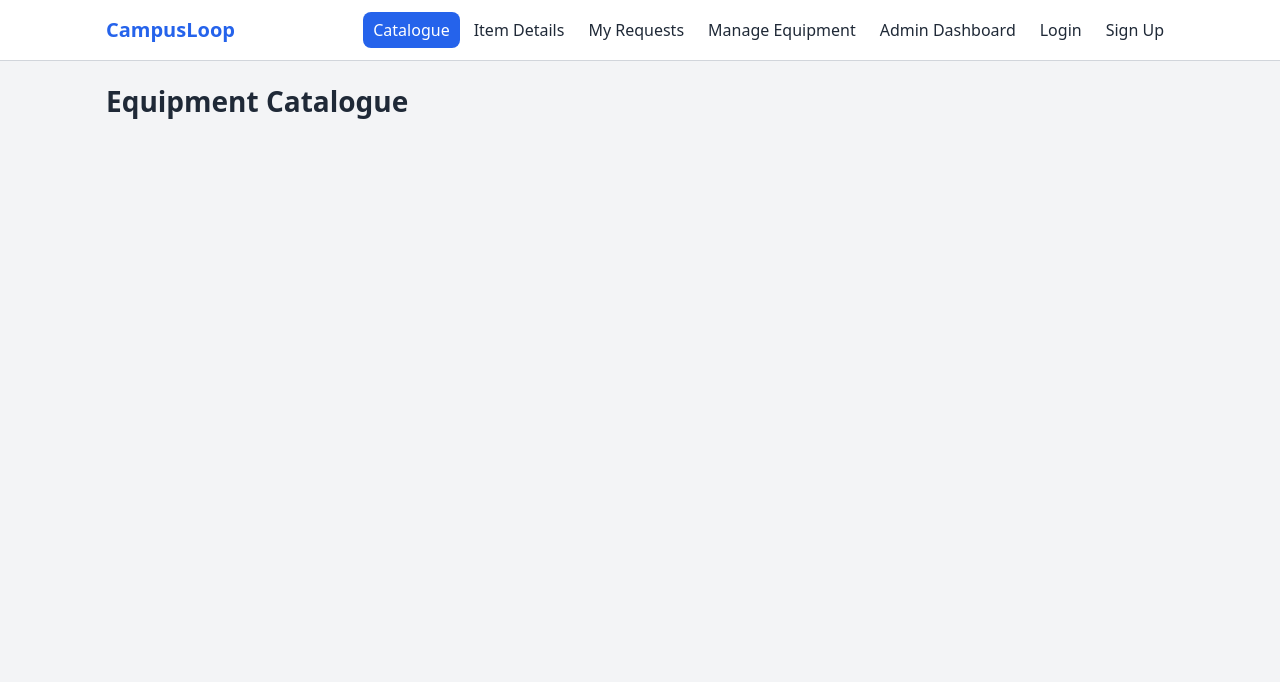
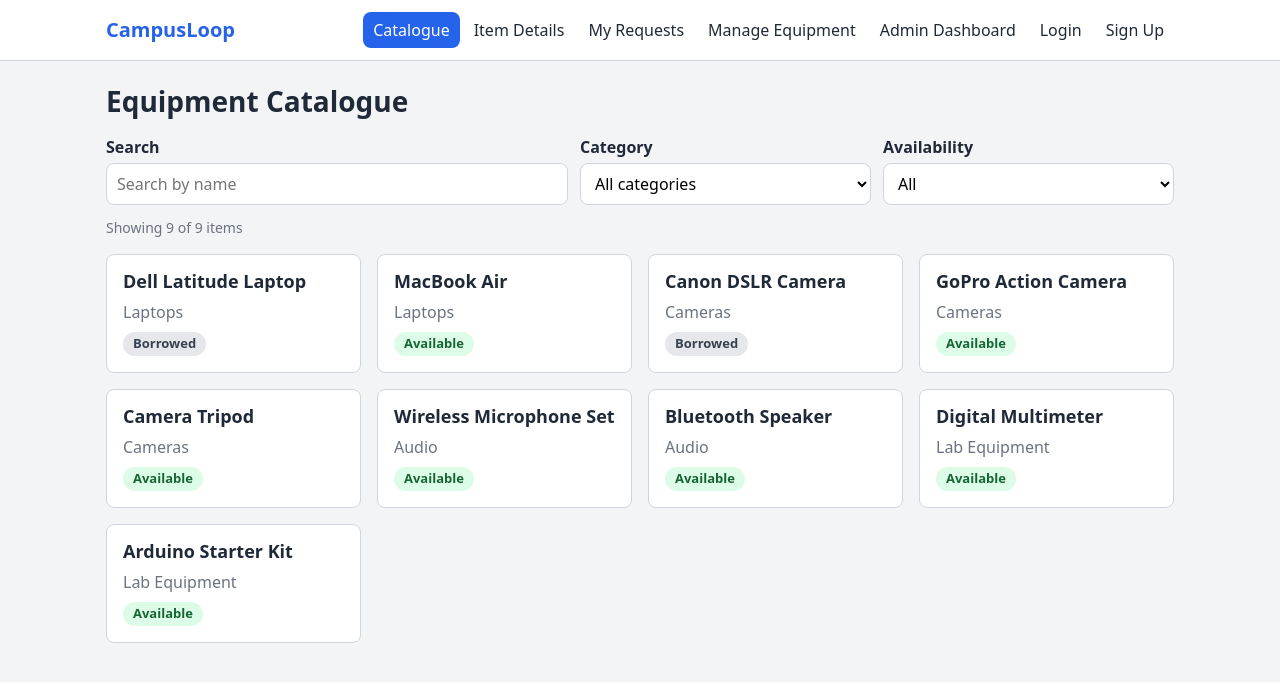
Before and after one commit to Ali-Muhammad24/campusloop, a React (Vite) app in the folder frontend/: page / in a window 1280 px wide. Shown: the top 682 px of the page. Built offline with nearby package versions, Linux system fonts and the light colour scheme.

Commit message:
Add equipment catalogue

```diff
--- /dev/null
+++ b/frontend/src/components/EquipmentCard.tsx
@@ -0,0 +1,22 @@
+import { Link } from 'react-router-dom';
+import type { Equipment } from '../types';
+
+// One equipment item in the Catalogue grid. The whole card links to the item's details page.
+
+interface EquipmentCardProps {
+  item: Equipment;
+}
+
+function EquipmentCard({ item }: EquipmentCardProps) {
+  const badgeClass = item.availability === 'Available' ? 'badge badge-available' : 'badge badge-borrowed';
+
+  return (
+    <Link to={`/equipment/${item.id}`} className="card equipment-card">
+      <h3 className="equipment-card-name">{item.name}</h3>
+      <p className="equipment-card-category">{item.category}</p>
+      <span className={badgeClass}>{item.availability}</span>
+    </Link>
+  );
+}
+
+export default EquipmentCard;
--- /dev/null
+++ b/frontend/src/components/Spinner.tsx
@@ -0,0 +1,17 @@
+// A small spinning circle with a message, shown while data loads.
+
+interface SpinnerProps {
+  label?: string;
+}
+
+function Spinner({ label = 'Loading...' }: SpinnerProps) {
+  return (
+    // role="status" lets screen readers announce the message.
+    <div className="spinner-wrap" role="status">
+      <span className="spinner" aria-hidden="true" />
+      <span>{label}</span>
+    </div>
+  );
+}
+
+export default Spinner;
--- a/frontend/src/index.css
+++ b/frontend/src/index.css
@@ -224,6 +224,115 @@ textarea[aria-invalid='true'] {
   color: var(--success);
 }
 
+/* ---------- Spinner ---------- */
+.spinner-wrap {
+  display: flex;
+  align-items: center;
+  justify-content: center;
+  gap: 10px;
+  padding: 48px 0;
+  color: var(--text-light);
+}
+
+.spinner {
+  width: 22px;
+  height: 22px;
+  border: 3px solid var(--border);
+  border-top-color: var(--primary);
+  border-radius: 50%;
+  animation: spin 0.8s linear infinite;
+}
+
+@keyframes spin {
+  to {
+    transform: rotate(360deg);
+  }
+}
+
+/* ---------- Badges ---------- */
+.badge {
+  display: inline-block;
+  padding: 2px 10px;
+  border-radius: 999px;
+  font-size: 13px;
+  font-weight: 600;
+}
+
+.badge-available {
+  background: #dcfce7;
+  color: #166534;
+}
+
+.badge-borrowed {
+  background: #e5e7eb;
+  color: #374151;
+}
+
+/* ---------- Catalogue ---------- */
+.filter-bar {
+  display: flex;
+  flex-wrap: wrap;
+  gap: 12px;
+  margin-bottom: 12px;
+}
+
+.filter-bar .form-group {
+  flex: 1 1 180px;
+}
+
+/* The search box gets more room than the dropdowns. */
+.filter-bar .filter-search {
+  flex: 2 1 240px;
+}
+
+.result-count {
+  margin: 0 0 16px;
+  color: var(--text-light);
+  font-size: 14px;
+}
+
+/* Cards fill the row: 1 column on phones, more on wider screens. */
+.equipment-grid {
+  display: grid;
+  grid-template-columns: repeat(auto-fill, minmax(230px, 1fr));
+  gap: 16px;
+}
+
+.equipment-card {
+  display: flex;
+  flex-direction: column;
+  align-items: flex-start;
+  gap: 8px;
+  color: var(--text);
+  text-decoration: none;
+  transition: border-color 0.15s, box-shadow 0.15s;
+}
+
+.equipment-card:hover,
+.equipment-card:focus-visible {
+  border-color: var(--primary);
+  box-shadow: 0 2px 8px rgba(0, 0, 0, 0.08);
+}
+
+.equipment-card-name {
+  margin: 0;
+  font-size: 18px;
+}
+
+.equipment-card-category {
+  margin: 0;
+  color: var(--text-light);
+}
+
+.empty-message {
+  text-align: center;
+  padding: 32px 16px;
+}
+
+.empty-message p {
+  margin: 0 0 12px;
+}
+
 /* ---------- Login / Signup ---------- */
 .auth-card {
   max-width: 460px;
--- a/frontend/src/pages/CataloguePage.tsx
+++ b/frontend/src/pages/CataloguePage.tsx
@@ -1,5 +1,131 @@
+import { useEffect, useState } from 'react';
+import type { Availability, Equipment } from '../types';
+import * as api from '../services/api';
+import EquipmentCard from '../components/EquipmentCard';
+import Spinner from '../components/Spinner';
+
+type AvailabilityFilter = 'All' | Availability;
+
 function CataloguePage() {
-  return <h1>Equipment Catalogue</h1>;
+  const [items, setItems] = useState<Equipment[]>([]);
+  const [loading, setLoading] = useState(true);
+  const [loadError, setLoadError] = useState('');
+
+  const [search, setSearch] = useState('');
+  const [category, setCategory] = useState('All');
+  const [availability, setAvailability] = useState<AvailabilityFilter>('All');
+
+  // Load the equipment once when the page opens.
+  useEffect(() => {
+    // Stops a late response from updating the page after the user has left it.
+    let ignore = false;
+
+    api
+      .getEquipment()
+      .then((data) => {
+        // Inactive items are not lent out, so students never see them.
+        if (!ignore) setItems(data.filter((item) => item.isActive));
+      })
+      .catch((error: unknown) => {
+        if (!ignore) setLoadError(error instanceof Error ? error.message : 'Could not load equipment.');
+      })
+      .finally(() => {
+        if (!ignore) setLoading(false);
+      });
+
+    return () => {
+      ignore = true;
+    };
+  }, []);
+
+  // Category options come from the data, sorted A-Z, so new categories appear automatically.
+  const categories = [...new Set(items.map((item) => item.category))].sort();
+
+  // Search and filters all apply together.
+  const searchText = search.trim().toLowerCase();
+  const visibleItems = items.filter(
+    (item) =>
+      item.name.toLowerCase().includes(searchText) &&
+      (category === 'All' || item.category === category) &&
+      (availability === 'All' || item.availability === availability),
+  );
+
+  function clearFilters() {
+    setSearch('');
+    setCategory('All');
+    setAvailability('All');
+  }
+
+  if (loading) return <Spinner label="Loading equipment..." />;
+
+  if (loadError) {
+    return (
+      <p className="alert-error" role="alert">
+        {loadError}
+      </p>
+    );
+  }
+
+  return (
+    <>
+      <h1>Equipment Catalogue</h1>
+
+      <div className="filter-bar">
+        <div className="form-group filter-search">
+          <label htmlFor="catalogue-search">Search</label>
+          <input
+            id="catalogue-search"
+            type="search"
+            value={search}
+            onChange={(event) => setSearch(event.target.value)}
+            placeholder="Search by name"
+          />
+        </div>
+        <div className="form-group">
+          <label htmlFor="catalogue-category">Category</label>
+          <select id="catalogue-category" value={category} onChange={(event) => setCategory(event.target.value)}>
+            <option value="All">All categories</option>
+            {categories.map((name) => (
+              <option key={name} value={name}>
+                {name}
+              </option>
+            ))}
+          </select>
+        </div>
+        <div className="form-group">
+          <label htmlFor="catalogue-availability">Availability</label>
+          <select
+            id="catalogue-availability"
+            value={availability}
+            onChange={(event) => setAvailability(event.target.value as AvailabilityFilter)}
+          >
+            <option value="All">All</option>
+            <option value="Available">Available</option>
+            <option value="Borrowed">Borrowed</option>
+          </select>
+        </div>
+      </div>
+
+      <p className="result-count">
+        Showing {visibleItems.length} of {items.length} items
+      </p>
+
+      {visibleItems.length === 0 ? (
+        <div className="card empty-message">
+          <p>No equipment matches your search or filters.</p>
+          <button type="button" className="btn" onClick={clearFilters}>
+            Clear filters
+          </button>
+        </div>
+      ) : (
+        <div className="equipment-grid">
+          {visibleItems.map((item) => (
+            <EquipmentCard key={item.id} item={item} />
+          ))}
+        </div>
+      )}
+    </>
+  );
 }
 
 export default CataloguePage;
```
